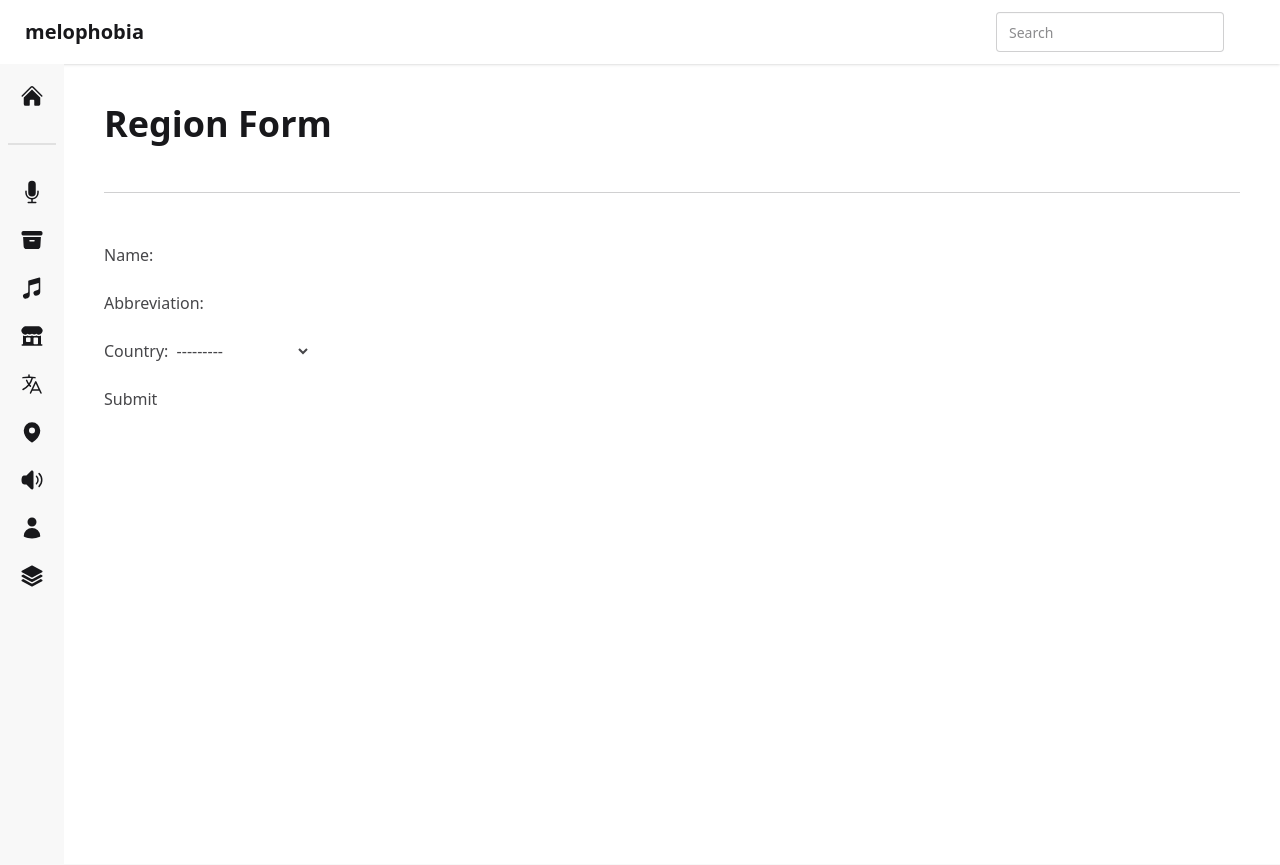
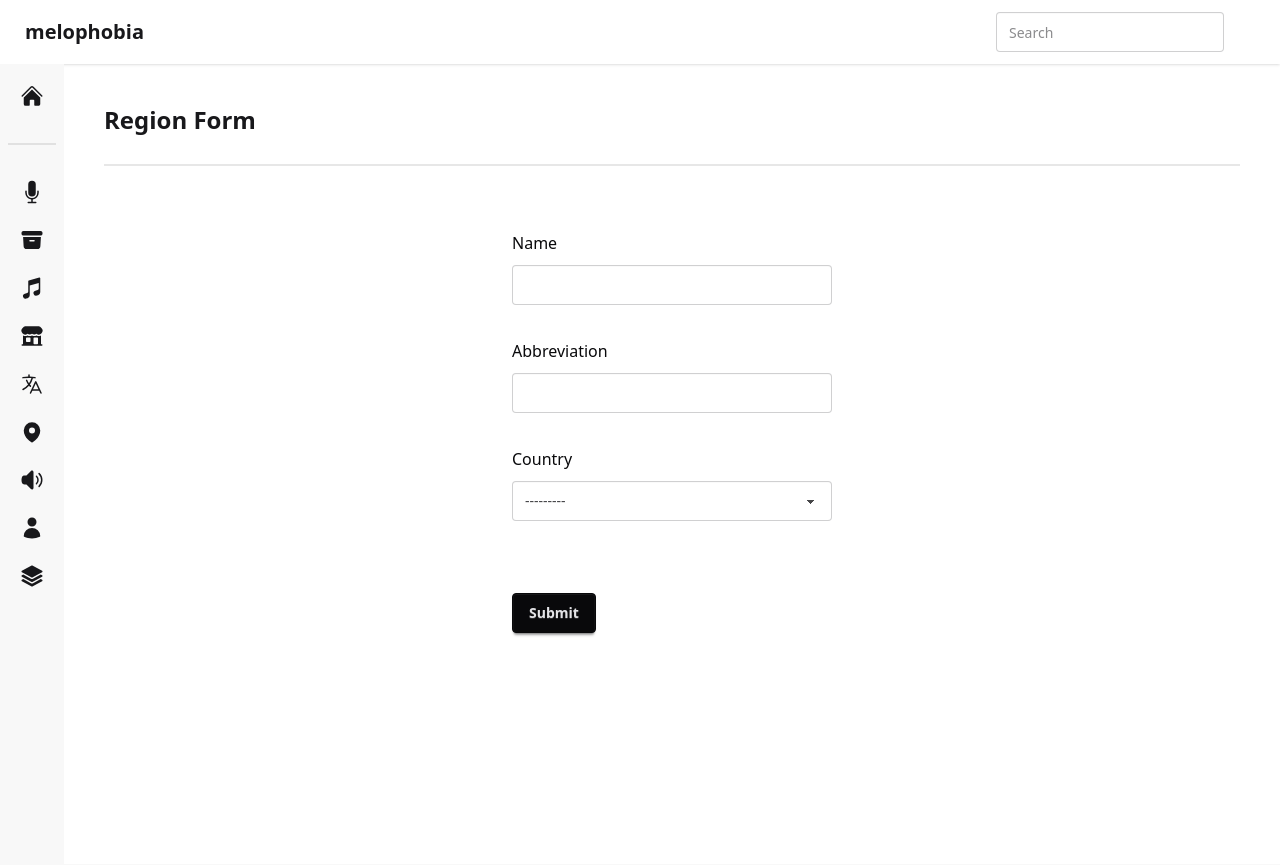
Before and after one commit to JRAdams97/melophobia, a Django app: page /region/add in a window 1280 px wide. Shown: the top 865 px of the page. Run offline with Django 5.2, Linux system fonts and the light colour scheme; tables that the repository leaves empty hold one stand-in row (values such as "Sample post"); style sheets or scripts are compiled from the project's sources.

Commit message:
Style Region form template
- add custom form templating
- add buttons to 'region_list' view that link to the 'region/add' and 'region/edit/<pk>' urls
- modify whitespace to align code

```diff
--- a/melophobia/templates/artist/form.html
+++ b/melophobia/templates/artist/form.html
@@ -53,7 +53,7 @@
                             {% for value, label in form.type.field.choices %}
 
                             <option value="{{ value }}"
-                                    {% if value == form.type.value %}selected {% endif %}>{{ label }}</option>
+                                    {% if value == form.type.value %}selected{% endif %}>{{ label }}</option>
 
                             {% endfor %}
 
--- a/melophobia/templates/issue/form.html
+++ b/melophobia/templates/issue/form.html
@@ -134,7 +134,7 @@
                             {% for value, label in form.media.field.choices %}
 
                             <option value="{{ value }}"
-                                    {% if value == form.media.value %}selected {% endif %}>{{ label }}</option>
+                                    {% if value == form.media.value %}selected{% endif %}>{{ label }}</option>
 
                             {% endfor %}
 
--- a/melophobia/templates/location/form.html
+++ b/melophobia/templates/location/form.html
@@ -36,7 +36,7 @@
                             {% for value, label in form.region.field.choices %}
 
                             <option value="{{ value }}"
-                                    {% if value == form.region.value %}selected {% endif %}>{{ label }}</option>
+                                    {% if value == form.region.value %}selected{% endif %}>{{ label }}</option>
 
                             {% endfor %}
 
--- a/melophobia/templates/media/form.html
+++ b/melophobia/templates/media/form.html
@@ -53,7 +53,7 @@
                             {% for value, label in form.classification.field.choices %}
 
                             <option value="{{ value }}"
-                                    {% if value == form.classification.value %}selected {% endif %}>{{ label }}</option>
+                                    {% if value == form.classification.value %}selected{% endif %}>{{ label }}</option>
 
                             {% endfor %}
 
--- a/melophobia/templates/region/form.html
+++ b/melophobia/templates/region/form.html
@@ -2,13 +2,77 @@
 {% block content %}
 
 <div>
-    <h1>Region Form</h1>
-    <hr/>
-    <form method="POST">
-        {% csrf_token %}
-        {{ form.as_p }}
-        <button type="submit">Submit</button>
-    </form>
+    <h1 class="font-title text-2xl font-bold">Region Form</h1>
+    <div class="divider"></div>
+    <div class="flex items-center justify-center">
+        <form method="POST">
+            <div class="space-y-12">
+                {% csrf_token %}
+                <div class="mt-10 grid grid-cols-1 gap-x-6 gap-y-8 w-80">
+                    <!-- Name field -->
+                    <label class="form-control w-full max-w-xs">
+                        <div class="label">
+                            <span class="label-text text-neutral">{{ form.name.label }}</span>
+                        </div>
+                        <input class="input input-bordered mt-2" type="text" name="name"
+                               value="{{ form.name.value|default:'' }}"/>
+
+                        {% if form.name.errors %}
+
+                        <div class="label">
+                            <span class="label-text-alt text-error text-xs">{{ form.name.errors }}</span>
+                        </div>
+
+                        {% endif %}
+
+                    </label>
+                    <!-- Abbreviation field -->
+                    <label class="form-control w-full max-w-xs">
+                        <div class="label">
+                            <span class="label-text text-neutral">{{ form.abbreviation.label }}</span>
+                        </div>
+                        <input class="input input-bordered mt-2" type="text" name="abbreviation"
+                               value="{{ form.abbreviation.value|default:'' }}"/>
+
+                        {% if form.abbreviation.errors %}
+
+                        <div class="label">
+                            <span class="label-text-alt text-error text-xs">{{ form.abbreviation.errors }}</span>
+                        </div>
+
+                        {% endif %}
+
+                    </label>
+                    <!-- Country field -->
+                    <label class="form-control w-full max-w-xs">
+                        <div class="label">
+                            <span class="label-text text-neutral">{{ form.country.label }}</span>
+                        </div>
+                        <select class="select select-bordered w-full mt-2" name="country">
+
+                            {% for value, label in form.country.field.choices %}
+
+                            <option value="{{ value }}"
+                                    {% if value == form.country.value %}selected{% endif %}>{{ label }}</option>
+
+                            {% endfor %}
+
+                        </select>
+
+                        {% if form.country.errors %}
+
+                        <div class="label">
+                            <span class="label-text-alt text-error text-xs">{{ form.country.errors }}</span>
+                        </div>
+
+                        {% endif %}
+
+                    </label>
+                  </div>
+                <button class="btn btn-neutral mt-6" type="submit">Submit</button>
+            </div>
+        </form>
+    </div>
 </div>
 
 {% endblock %}
```
Also changed, not shown: melophobia/templates/region/list.html (+7 -1 lines).
